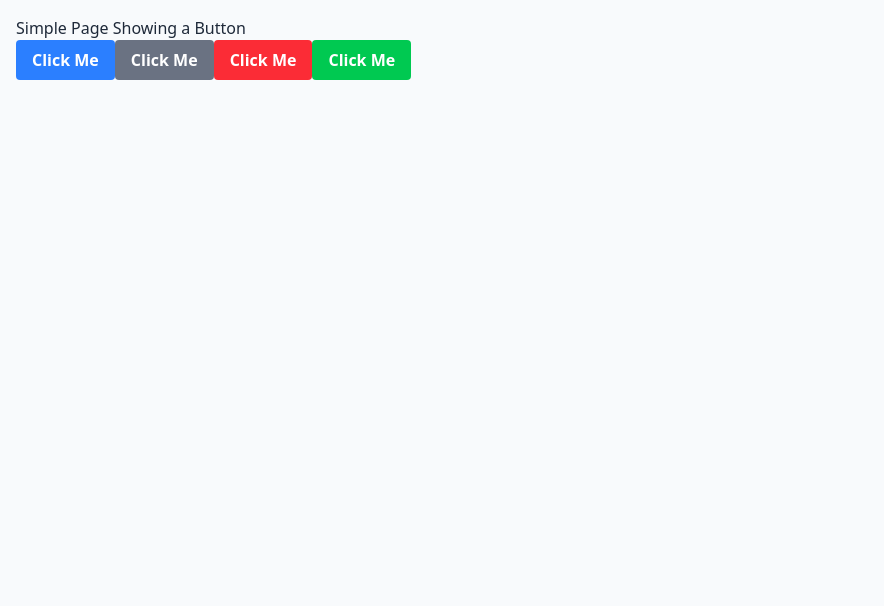
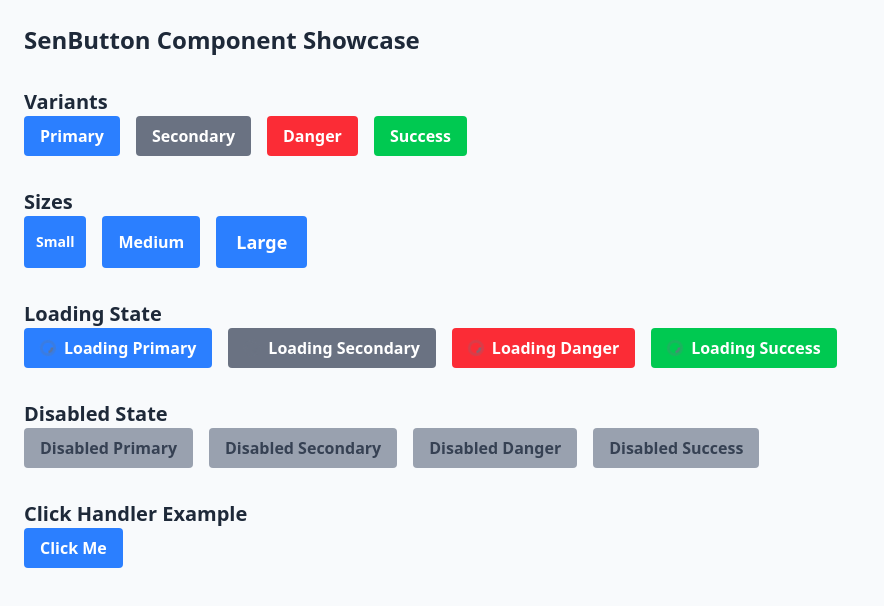
Before and after one commit to geryenkohawsen/sen-ui, a Next.js app: page /components/button in a window 1280 px wide. Shown: the top 606 px of the page, without its empty margins (0-884 px from the left). Built offline with nearby package versions, Linux system fonts and the light colour scheme.

Commit message:
Add ButtonClickExample component and integrate it into the PageButton showcase

```diff
--- /dev/null
+++ b/app/components/button/ButtonClickExample.tsx
@@ -0,0 +1,15 @@
+'use client'
+
+import { SenButton } from '@/components/ui/SenButton'
+
+export function ButtonClickExample() {
+  function handleClick() {
+    alert('Button clicked from Client Component!')
+  }
+
+  return (
+    <SenButton variant="primary" onClick={handleClick}>
+      Click Me
+    </SenButton>
+  )
+}
--- a/app/components/button/page.tsx
+++ b/app/components/button/page.tsx
@@ -1,25 +1,71 @@
 import { SenButton } from '@/components/ui/SenButton'
-import React from 'react'
+import { ButtonClickExample } from './ButtonClickExample'
 
 export default function PageButton() {
-  async function handleClick() {
-    'use server'
-    console.log('Button clicked!')
-  }
+  return (
+    <div className="space-y-8 p-6">
+      <h1 className="text-2xl font-bold">SenButton Component Showcase</h1>
 
-  return (
-    <div className="p-4">
-      <h1>Simple Page Showing a Button</h1>
-      <SenButton>Click Me</SenButton>
-      <SenButton variant="secondary" onClick={handleClick}>
-        Click Me
-      </SenButton>
-      <SenButton variant="danger" onClick={handleClick}>
-        Click Me
-      </SenButton>
-      <SenButton variant="success" onClick={handleClick}>
-        Click Me
-      </SenButton>
+      {/* Variant examples */}
+      <section>
+        <h2 className="text-xl font-semibold">Variants</h2>
+        <div className="flex flex-wrap gap-4">
+          <SenButton>Primary</SenButton>
+          <SenButton variant="secondary">Secondary</SenButton>
+          <SenButton variant="danger">Danger</SenButton>
+          <SenButton variant="success">Success</SenButton>
+        </div>
+      </section>
+
+      {/* Sizes */}
+      <section>
+        <h2 className="text-xl font-semibold">Sizes</h2>
+        <div className="flex flex-wrap gap-4">
+          <SenButton size="sm">Small</SenButton>
+          <SenButton size="md">Medium</SenButton>
+          <SenButton size="lg">Large</SenButton>
+        </div>
+      </section>
+
+      {/* Loading State */}
+      <section>
+        <h2 className="text-xl font-semibold">Loading State</h2>
+        <div className="flex flex-wrap gap-4">
+          <SenButton loading>Loading Primary</SenButton>
+          <SenButton variant="secondary" loading>
+            Loading Secondary
+          </SenButton>
+          <SenButton variant="danger" loading>
+            Loading Danger
+          </SenButton>
+          <SenButton variant="success" loading>
+            Loading Success
+          </SenButton>
+        </div>
+      </section>
+
+      {/* Disabled State */}
+      <section>
+        <h2 className="text-xl font-semibold">Disabled State</h2>
+        <div className="flex flex-wrap gap-4">
+          <SenButton disabled>Disabled Primary</SenButton>
+          <SenButton variant="secondary" disabled>
+            Disabled Secondary
+          </SenButton>
+          <SenButton variant="danger" disabled>
+            Disabled Danger
+          </SenButton>
+          <SenButton variant="success" disabled>
+            Disabled Success
+          </SenButton>
+        </div>
+      </section>
+
+      {/* Interactive Click Example */}
+      <section>
+        <h2 className="text-xl font-semibold">Click Handler Example</h2>
+        <ButtonClickExample />
+      </section>
     </div>
   )
 }
```
